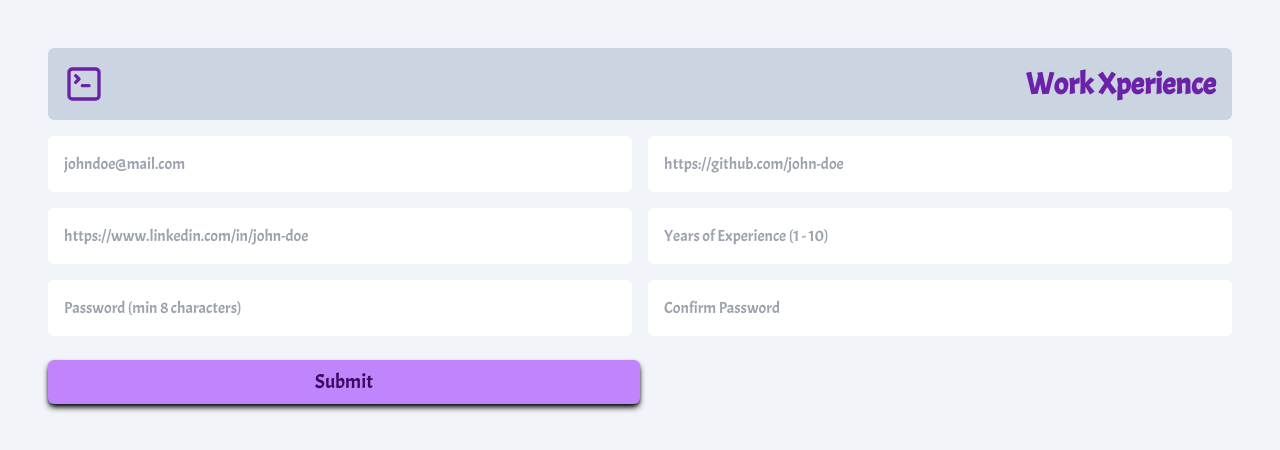
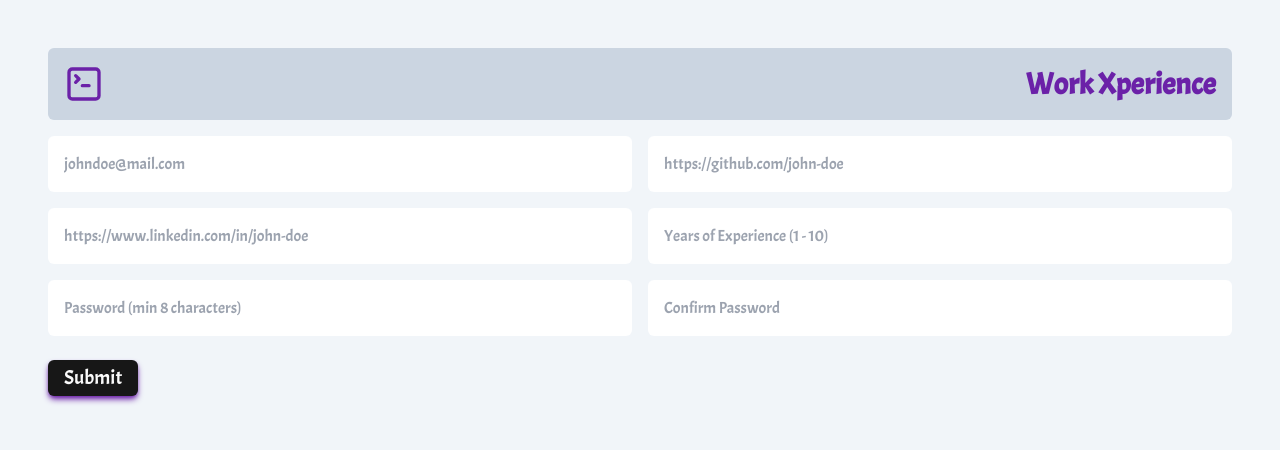
Before and after one commit to Diego-Girao/zod-react-hook-form, a Next.js app: page / in a window 1280 px wide. Shown: the top 450 px of the page. Built offline with nearby package versions, Linux system fonts and the light colour scheme.

Commit message:
style: add button from shadcn lib

```diff
--- a/app/components/Form.tsx
+++ b/app/components/Form.tsx
@@ -4,6 +4,7 @@
 import { zodResolver } from "@hookform/resolvers/zod"
 import FormField from "./FormField"
 import { useState } from "react"
+import { Button } from "@/components/ui/button"
 
 function Form() {
 	const [success, setSuccess] = useState(false)
@@ -66,9 +67,9 @@
 					viewBox="0 0 24 24"
 					fill="none"
 					stroke="currentColor"
-					stroke-width="2"
-					stroke-linecap="round"
-					stroke-linejoin="round"
+					strokeWidth="2"
+					strokeLinecap="round"
+					strokeLinejoin="round"
 					className="lucide lucide-terminal-square size-7 md:size-10"
 				>
 					<path d="m7 11 2-2-2-2" />
@@ -146,12 +147,9 @@
 					)}
 				</div>
 			</div>
-			<button
-				type="submit"
-				className="submit-button shadow-md shadow-black p-2 w-full md:w-1/2 rounded-md bg-purple-400 text-purple-950 text-xl"
-			>
+			<Button type="submit" className="shadow-md shadow-purple-800 text-xl">
 				Submit
-			</button>
+			</Button>
 		</form>
 	)
 }
--- /dev/null
+++ b/components/ui/button.tsx
@@ -0,0 +1,57 @@
+import * as React from "react"
+import { Slot } from "@radix-ui/react-slot"
+import { cva, type VariantProps } from "class-variance-authority"
+
+import { cn } from "@/lib/utils"
+
+const buttonVariants = cva(
+  "inline-flex items-center justify-center whitespace-nowrap rounded-md text-sm font-medium transition-colors focus-visible:outline-none focus-visible:ring-1 focus-visible:ring-ring disabled:pointer-events-none disabled:opacity-50",
+  {
+    variants: {
+      variant: {
+        default:
+          "bg-primary text-primary-foreground shadow hover:bg-primary/90",
+        destructive:
+          "bg-destructive text-destructive-foreground shadow-sm hover:bg-destructive/90",
+        outline:
+          "border border-input bg-background shadow-sm hover:bg-accent hover:text-accent-foreground",
+        secondary:
+          "bg-secondary text-secondary-foreground shadow-sm hover:bg-secondary/80",
+        ghost: "hover:bg-accent hover:text-accent-foreground",
+        link: "text-primary underline-offset-4 hover:underline",
+      },
+      size: {
+        default: "h-9 px-4 py-2",
+        sm: "h-8 rounded-md px-3 text-xs",
+        lg: "h-10 rounded-md px-8",
+        icon: "h-9 w-9",
+      },
+    },
+    defaultVariants: {
+      variant: "default",
+      size: "default",
+    },
+  }
+)
+
+export interface ButtonProps
+  extends React.ButtonHTMLAttributes<HTMLButtonElement>,
+    VariantProps<typeof buttonVariants> {
+  asChild?: boolean
+}
+
+const Button = React.forwardRef<HTMLButtonElement, ButtonProps>(
+  ({ className, variant, size, asChild = false, ...props }, ref) => {
+    const Comp = asChild ? Slot : "button"
+    return (
+      <Comp
+        className={cn(buttonVariants({ variant, size, className }))}
+        ref={ref}
+        {...props}
+      />
+    )
+  }
+)
+Button.displayName = "Button"
+
+export { Button, buttonVariants }
```
